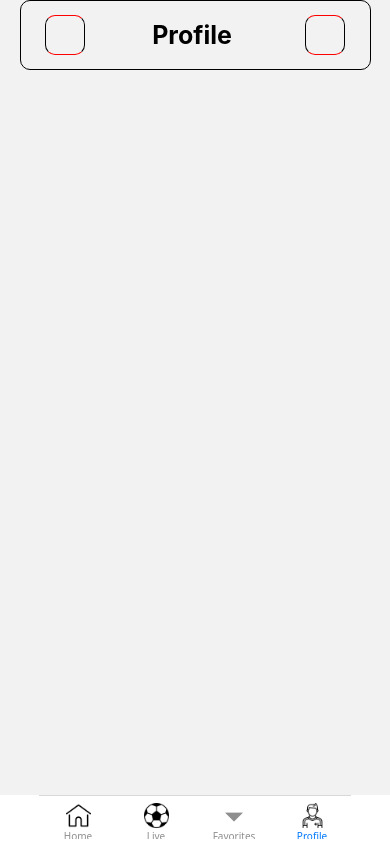
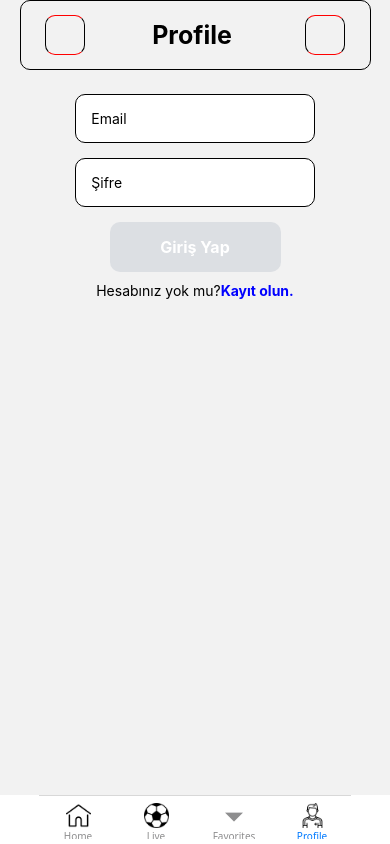
Before and after one commit to devrimozel1/RateFootballProject, a React Native app: screen /Profile in a window 390 px wide. Built offline with nearby package versions, Linux system fonts and the light colour scheme.

Commit message:
10.03.A3

```diff
--- a/src/Pages/Profile.tsx
+++ b/src/Pages/Profile.tsx
@@ -1,23 +1,77 @@
 import React from 'react'
 import HeaderComp from './HeaderComp'
-import { ScrollView, Text, View } from 'react-native'
+import { Button, ScrollView, Text, Touchable, TouchableOpacity, View } from 'react-native'
+import { StyleSheet } from 'react-native'
+import { TextInput } from 'react-native'
+import { useNavigation } from '@react-navigation/native'
 
 function Profile() {
   const ScreenName = "Profile"
+  const navigation=useNavigation()
+
+const handleProfile=()=>{
+  navigation.navigate('Register')
+}
+
 
   return (
     <View>
       <HeaderComp
         name={ScreenName}
       />
-      <ScrollView>
+      <ScrollView >
+        <View style={styles.container}>
+          <TextInput placeholder='Email'
+            style={styles.input}></TextInput>
 
+          <TextInput placeholder='Şifre'
+            style={styles.input}
+          ></TextInput>
+          <TouchableOpacity style={styles.button}><Text style={styles.buttonText}>Giriş Yap</Text></TouchableOpacity>
+          <TouchableOpacity onPress={handleProfile}><Text style={{margin:10}} >Hesabınız yok mu?<Text style={styles.text} >Kayıt olun.</Text></Text></TouchableOpacity>
+        </View>
       </ScrollView>
     </View>
 
   )
 }
 
+const styles = StyleSheet.create({
+  container: {
+    justifyContent: "center",
+    alignItems: "center",
+    padding: 24,
+  },
+  input: {
+    backgroundColor: "white",
+    padding: 15,
+    borderRadius: 10,
+    marginBottom: 15,
+    borderWidth: 1,
+    borderColor: "black",
+    width: '70%'
+  },
+  button: {
+    backgroundColor: "#dcdfe3ff",
+    padding: 15,
+    borderRadius: 10,
+    alignItems: "center",
+    width: "50%"
+  },
+  buttonText: {
+    color: "white",
+    fontWeight: "bold",
+    fontSize: 16,
+    textAlign: "center",
 
+  },
+  text: {
+    color: "blue",
+    fontWeight: "bold",
+    fontSize: 14,
+    marginBottom: 15
+
+  }
+})
 
 export default Profile
```
Also changed, not shown: src/Pages/Register.tsx (added, +13 -0 lines).
